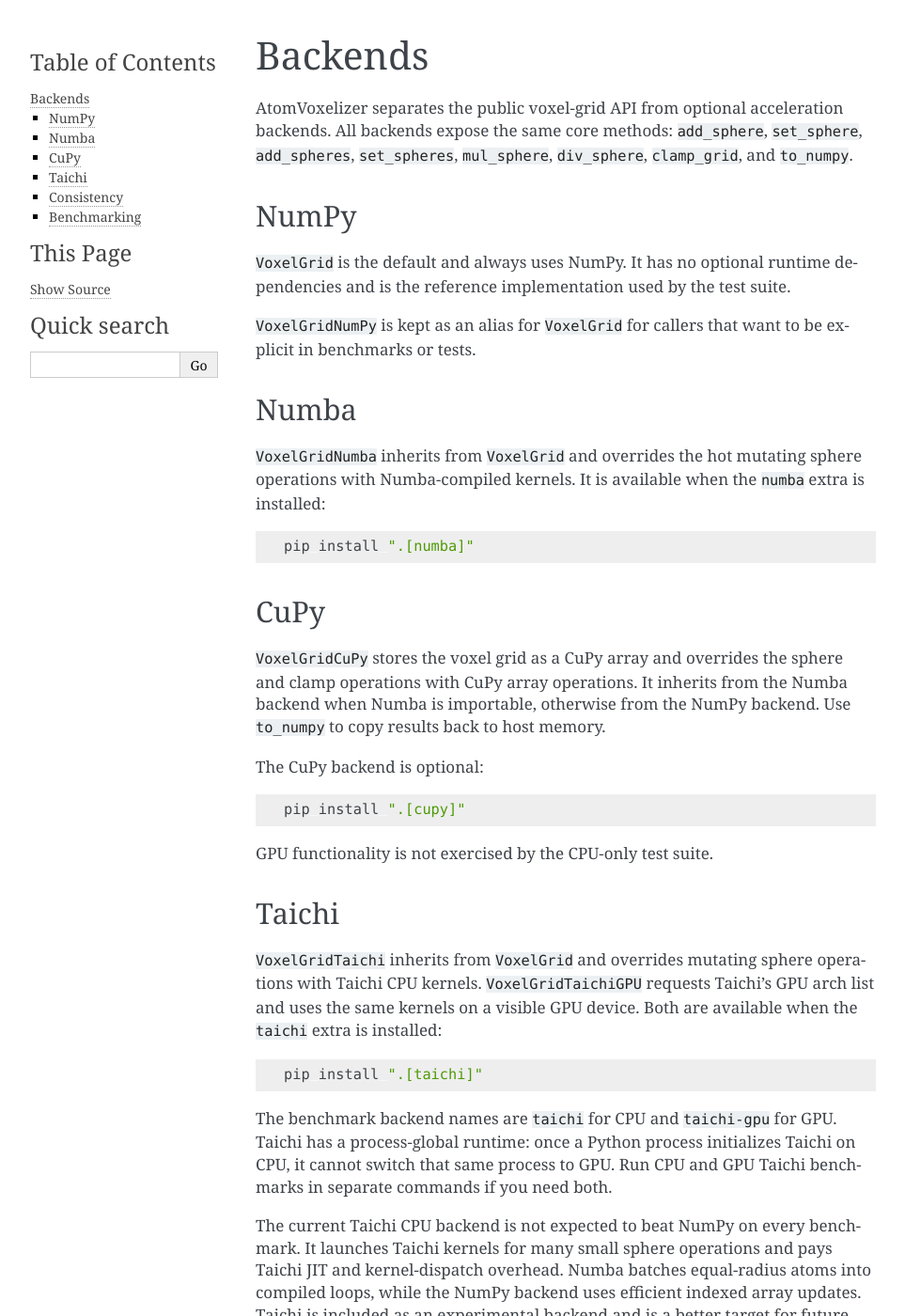
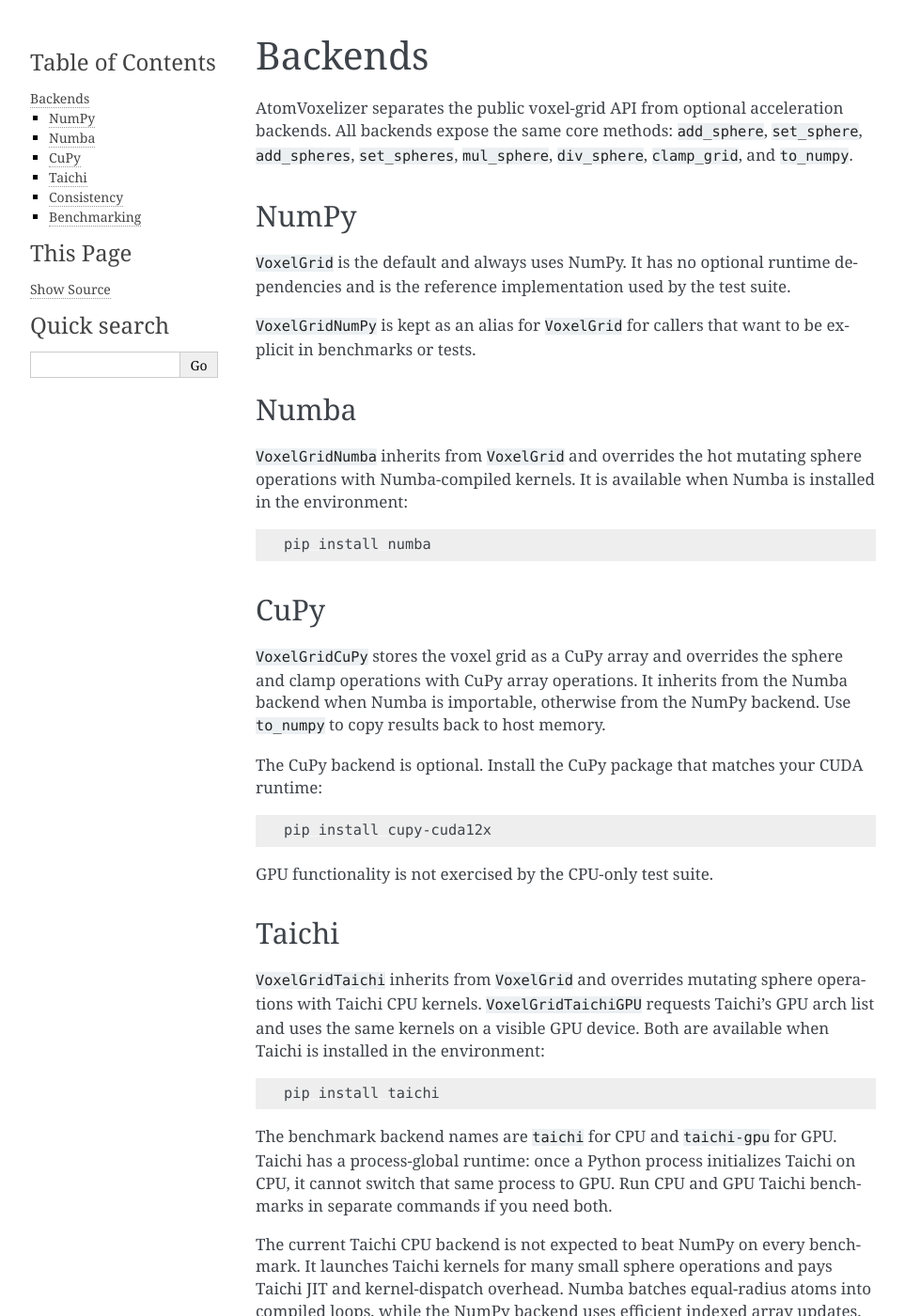
Before and after one commit to tgmaxson/atomvoxelizer, a Sphinx documentation site: the page built from docs/source/backends.rst, in a window 1280 px wide and 1400 px high. Shown: the whole window at 94% size, without its empty margins (148-1111 px from the left). Built offline with Sphinx 7.4.7, drawn with Linux system fonts in a browser that asks for light colours.

Commit message:
List accelerator backends as optional dependencies

```diff
--- a/docs/source/backends.rst
+++ b/docs/source/backends.rst
@@ -19,12 +19,12 @@ Numba
 -----
 
 ``VoxelGridNumba`` inherits from ``VoxelGrid`` and overrides the hot mutating
-sphere operations with Numba-compiled kernels. It is available when the
-``numba`` extra is installed:
+sphere operations with Numba-compiled kernels. It is available when Numba is
+installed in the environment:
 
 .. code-block:: bash
 
-   pip install ".[numba]"
+   pip install numba
 
 CuPy
 ----
@@ -34,11 +34,12 @@ and clamp operations with CuPy array operations. It inherits from the Numba
 backend when Numba is importable, otherwise from the NumPy backend. Use
 ``to_numpy`` to copy results back to host memory.
 
-The CuPy backend is optional:
+The CuPy backend is optional. Install the CuPy package that matches your CUDA
+runtime:
 
 .. code-block:: bash
 
-   pip install ".[cupy]"
+   pip install cupy-cuda12x
 
 GPU functionality is not exercised by the CPU-only test suite.
 
@@ -48,12 +49,11 @@ Taichi
 ``VoxelGridTaichi`` inherits from ``VoxelGrid`` and overrides mutating sphere
 operations with Taichi CPU kernels. ``VoxelGridTaichiGPU`` requests Taichi's GPU
 arch list and uses the same kernels on a visible GPU device. Both are available
-when the ``taichi`` extra is
-installed:
+when Taichi is installed in the environment:
 
 .. code-block:: bash
 
-   pip install ".[taichi]"
+   pip install taichi
 
 The benchmark backend names are ``taichi`` for CPU and ``taichi-gpu`` for GPU.
 Taichi has a process-global runtime: once a Python process initializes Taichi on
```
Also changed, not shown: README.md (+5 -4 lines), docs/source/publishing.rst (+4 -4 lines), docs/source/usage.rst (+5 -4 lines), pyproject.toml (+0 -14 lines), 3 other files.
